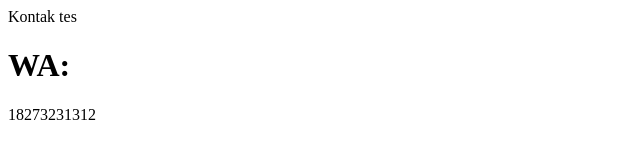
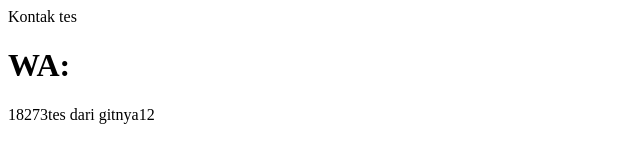
Before and after one commit to IcariZ/latihanGIT, a plain HTML site: page kontak.html in a window 1280 px wide. Shown: the full height of the page, 0-640 px from the left. Drawn offline with Linux system fonts and the light colour scheme.

Commit message:
manugbah dari GIT

```diff
--- a/kontak.html
+++ b/kontak.html
@@ -5,6 +5,6 @@
 </head>
 <body>
     <h1>WA:</h1>
-    <p>18273231312</p>
+    <p>18273tes dari gitnya12</p>
 </body>
 </html>
```
